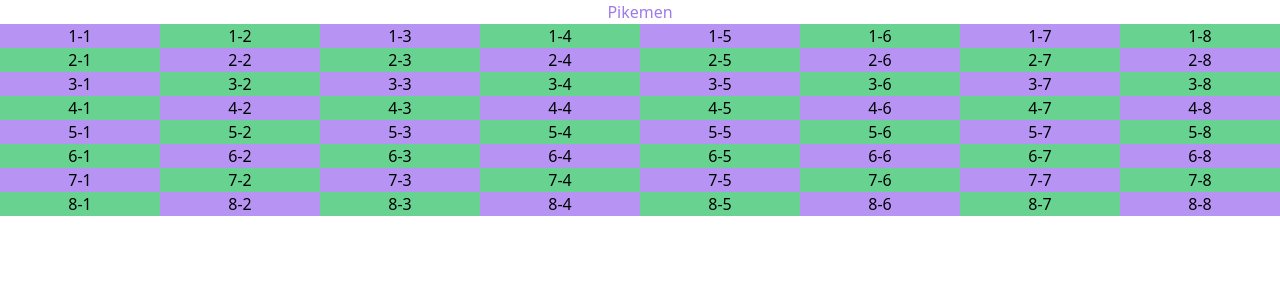
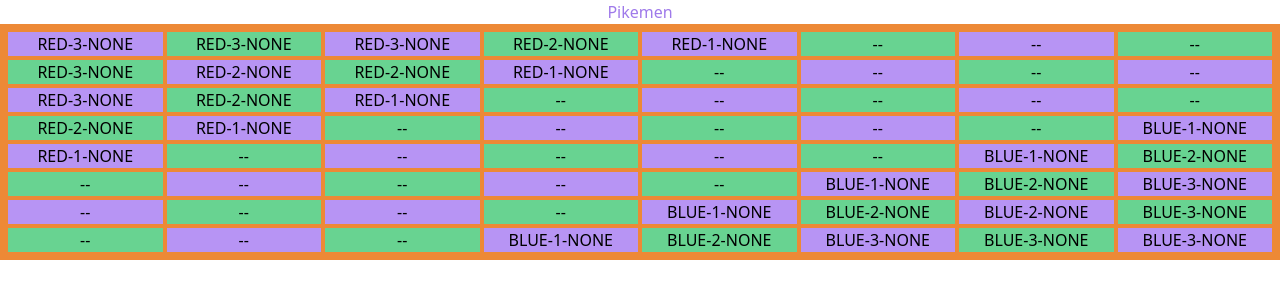
Before and after one commit to justrag/react-tailwind, a React (Create React App) app: page / in a window 1280 px wide. Shown: the top 300 px of the page. Built offline with nearby package versions, Linux system fonts and the light colour scheme.

Commit message:
Render something

```diff
--- a/src/Board.js
+++ b/src/Board.js
@@ -1,12 +1,15 @@
 import React from 'react';
 
-const Board = ({ board, pyramids }) => <div className="grid grid-cols-8">
-  {board.map(({ row, column }) => {
-    const isEven = (column + row) % 2 ? 'bg-green-400' : 'bg-purple-400';
-    const id = `${row}-${column}`;
-    return <div key={id} className={`text-center ${isEven}`}>{id}</div>
-  })}
+const Board = ({ board, pyramids }) =>
+  <div className="p-2 bg-orange-500 grid grid-cols-8 gap-1">
+    {board.map(({ row, column }) => {
+      const isEven = (column + row) % 2 ? 'bg-green-400' : 'bg-purple-400';
+      const fieldId = `${row}-${column}`;
+      console.log({ fieldId, pyramids });
+      const { color, size, direction } = pyramids[fieldId] || {};
+      return <div key={fieldId} className={`text-center ${isEven}`}>{color}-{size}-{direction}</div>
+    })}
 
-</div>;
+  </div>;
 
 export default Board;
```
